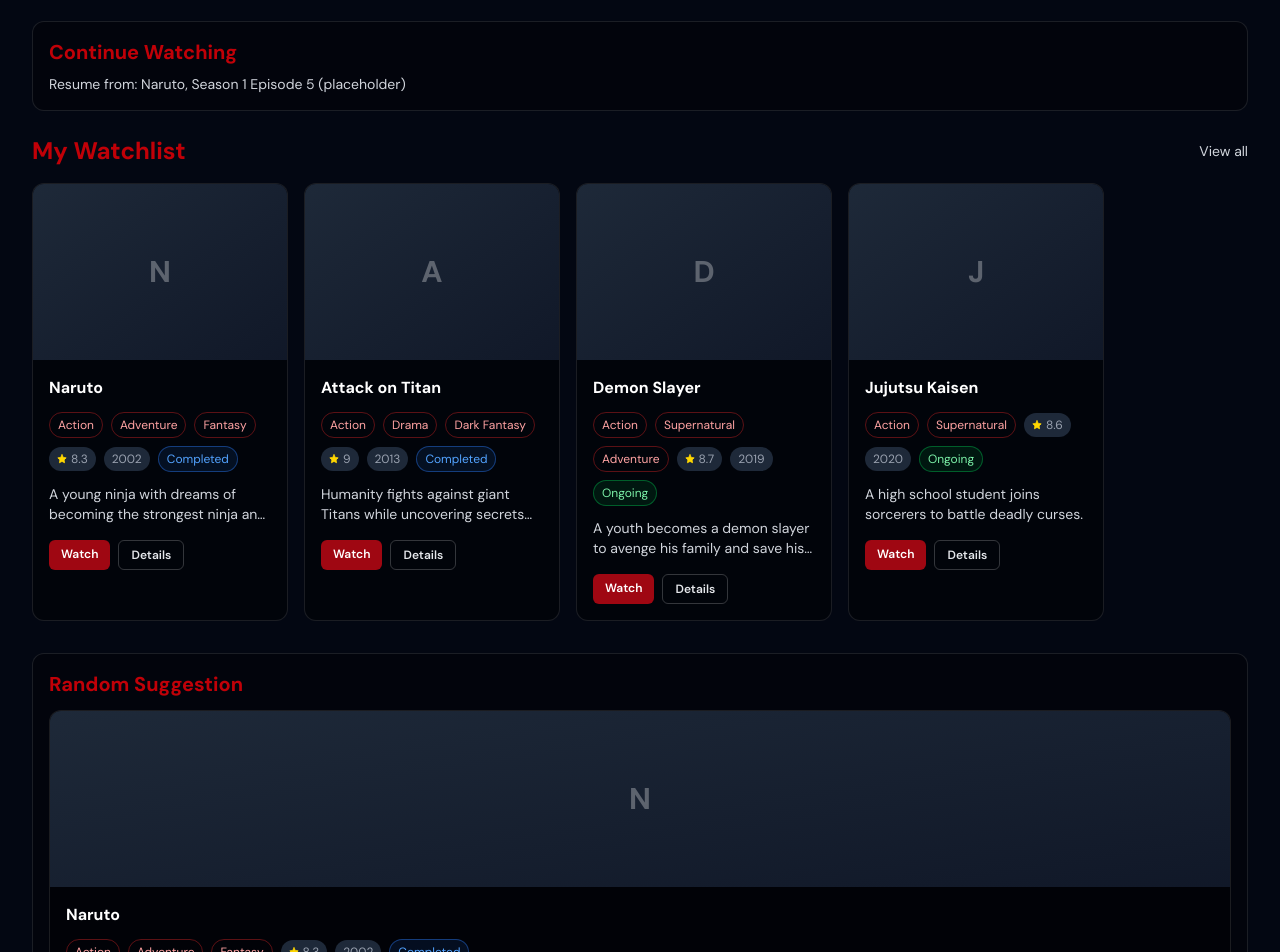
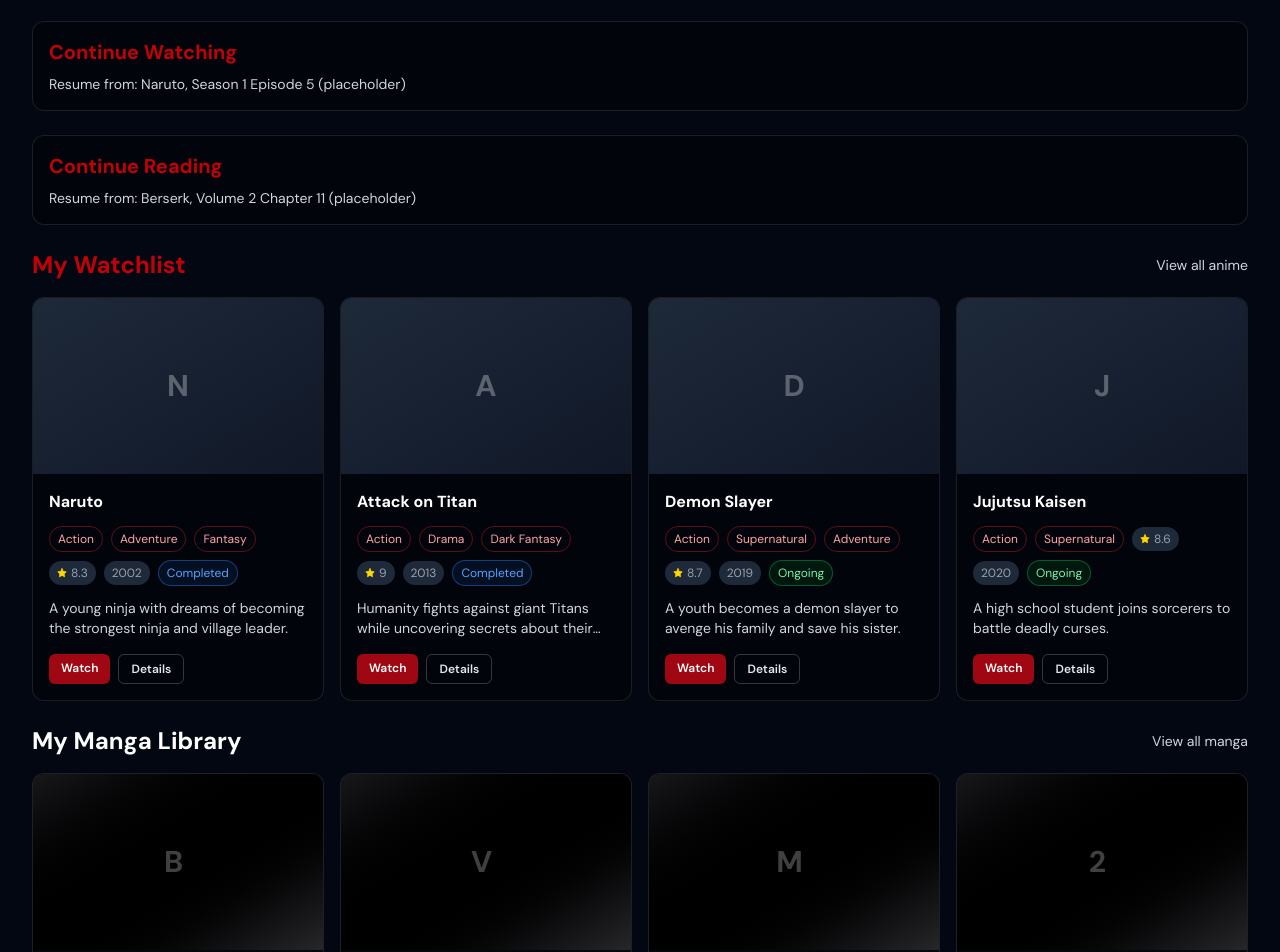
Before and after one commit to steve-0s/AniVerse, a React (Vite) app: page /profile in a window 1280 px wide. Shown: the part 220-1172 px from the top of the page. Built offline with nearby package versions, Linux system fonts and the light colour scheme.

Commit message:
reorganized the file structure

```diff
--- a/src/App.jsx
+++ b/src/App.jsx
@@ -7,16 +7,15 @@
 import SearchResults from './features/anime/screens/search-results.jsx';
 import Schedule from './features/anime/screens/schedule.jsx';
 import Community from './features/anime/screens/community.jsx';
-import Profile from './features/anime/screens/profile.jsx';
 import MangaHome from './features/manga/screens/home.jsx';
 import MangaBrowse from './features/manga/screens/browse.jsx';
 import MangaSearchResults from './features/manga/screens/search-results.jsx';
 import MangaSchedule from './features/manga/screens/schedule.jsx';
 import MangaCommunity from './features/manga/screens/community.jsx';
-import MangaProfile from './features/manga/screens/profile.jsx';
 import MangaReader from './features/manga/screens/manga-reader.jsx';
 import MangaDetailsScreen from './features/manga/screens/manga-details-screen.jsx';
 import NotFound from './features/app/screens/not-found.jsx';
+import SharedProfile from './features/app/screens/profile.jsx';
 
 const App = () => {
   return (
@@ -27,7 +26,7 @@
       <Route path="/search" element={<SearchResults />} />
       <Route path="/schedule" element={<Schedule />} />
       <Route path="/community" element={<Community />} />
-      <Route path="/profile" element={<Profile />} />
+      <Route path="/profile" element={<SharedProfile />} />
       <Route path="/anime/:id" element={<AnimePlayer />} />
       <Route path="/anime/:id/details" element={<AnimeWatchScreen />} />
       <Route path="/manga/home" element={<MangaHome />} />
@@ -35,7 +34,7 @@
       <Route path="/manga/search" element={<MangaSearchResults />} />
       <Route path="/manga/schedule" element={<MangaSchedule />} />
       <Route path="/manga/community" element={<MangaCommunity />} />
-      <Route path="/manga/profile" element={<MangaProfile />} />
+      <Route path="/manga/profile" element={<SharedProfile />} />
       <Route path="/manga/:id" element={<MangaReader />} />
       <Route path="/manga/:id/details" element={<MangaDetailsScreen />} />
       <Route path="*" element={<NotFound />} />
--- /dev/null
+++ b/src/features/anime/components/community-discussion-latest_comments.jsx
@@ -0,0 +1,7 @@
+const CommunityLatestComments = () => {
+    return (
+        <section className='space-y-3'>
+
+        </section>
+    )
+}
--- a/src/features/anime/components/latest-ep.jsx
+++ b/src/features/anime/components/latest-ep.jsx
@@ -14,10 +14,10 @@
         </Link>
       </div>
 
-      <div className="no-scrollbar overflow-x-auto">
-        <div className="grid w-max grid-flow-col gap-4 pb-2">
+      <div>
+        <div className="grid grid-cols-1 gap-4 sm:grid-cols-2 lg:grid-cols-4">
           {items.map((anime) => (
-            <div key={anime.id} className="w-64">
+            <div key={anime.id} className="w-full min-w-0">
               <AnimeCard anime={anime} />
             </div>
           ))}
--- a/src/features/anime/components/random-sugestion.jsx
+++ b/src/features/anime/components/random-sugestion.jsx
@@ -1,13 +1,28 @@
+import { Link } from 'react-router-dom';
+import AnimeCard from './anime-card.jsx';
 import { animeCatalog } from '../data/mock-anime.js';
-import AnimeCard from './anime-card.jsx';
 
 const RandomSuggestion = () => {
-  const randomAnime = animeCatalog[(new Date().getDate() - 1) % animeCatalog.length];
+  const items = [...animeCatalog].sort((a, b) => b.year - a.year).slice(0, 6);
 
   return (
-    <section className="space-y-3 rounded-xl border border-white/10 bg-black/30 p-4">
-      <h3 className="text-xl font-bold text-red-700">Random Suggestion</h3>
-      <AnimeCard anime={randomAnime} />
+    <section className="space-y-4">
+      <div className="flex items-center justify-between">
+        <h3 className="text-2xl font-bold text-red-700">Random</h3>
+        <Link to="/schedule" className="text-sm text-gray-300 hover:text-red-300">
+          View all
+        </Link>
+      </div>
+
+      <div>
+        <div className="grid grid-cols-1 gap-4 sm:grid-cols-2 lg:grid-cols-4">
+          {items.map((anime) => (
+            <div key={anime.id} className="w-full min-w-0">
+              <AnimeCard anime={anime} />
+            </div>
+          ))}
+        </div>
+      </div>
     </section>
   );
 };
--- a/src/features/anime/screens/home.jsx
+++ b/src/features/anime/screens/home.jsx
@@ -4,6 +4,7 @@
 import Top10 from '../components/top-anime-thisSeason.jsx';
 import LatestEpisodes from '../components/latest-ep.jsx';
 import PageContainer from '../../../shared/ui/page-container.jsx';
+import RandomSuggestions from '../components/random-sugestion.jsx'
 
 const Home = () => {
   return (
@@ -15,6 +16,7 @@
           <Trending />
           <Top10 />
           <LatestEpisodes />
+          <RandomSuggestions />
         </div>
       </PageContainer>
     </>
--- /dev/null
+++ b/src/features/app/screens/profile.jsx
@@ -0,0 +1,87 @@
+import { Link } from 'react-router-dom';
+import { useLocation } from 'react-router-dom';
+import { animeCatalog } from '../../anime/data/mock-anime.js';
+import AnimeCard from '../../anime/components/anime-card.jsx';
+import { mangaCatalog } from '../../manga/data/mock-manga.js';
+import MangaCard from '../../manga/components/manga-card.jsx';
+import Header from '../../../shared/components/header.jsx';
+import PageContainer from '../../../shared/ui/page-container.jsx';
+
+const SharedProfile = () => {
+  const { pathname } = useLocation();
+  const isMangaMode = pathname.startsWith('/manga');
+
+  return (
+    <>
+      <Header />
+      <PageContainer
+        title="Profile"
+        subtitle="Your anime watchlist and manga library in one place."
+      >
+        <div className="space-y-6">
+          <section
+            className={`rounded-xl border border-white/10 p-4 ${
+              isMangaMode ? 'bg-zinc-950/80' : 'bg-black/30'
+            }`}
+          >
+            <h3 className={`text-xl font-bold ${isMangaMode ? 'text-white' : 'text-red-700'}`}>
+              Continue Watching
+            </h3>
+            <p className="mt-2 text-sm text-gray-300">
+              Resume from: Naruto, Season 1 Episode 5 (placeholder)
+            </p>
+          </section>
+
+          <section
+            className={`rounded-xl border border-white/10 p-4 ${
+              isMangaMode ? 'bg-zinc-950/80' : 'bg-black/30'
+            }`}
+          >
+            <h3 className={`text-xl font-bold ${isMangaMode ? 'text-white' : 'text-red-700'}`}>
+              Continue Reading
+            </h3>
+            <p className="mt-2 text-sm text-gray-300">
+              Resume from: Berserk, Volume 2 Chapter 11 (placeholder)
+            </p>
+          </section>
+
+          <section className="space-y-4">
+            <div className="flex items-center justify-between">
+              <h3 className="text-2xl font-bold text-red-700">My Watchlist</h3>
+              <Link to="/browse" className="text-sm text-gray-300 hover:text-red-300">
+                View all anime
+              </Link>
+            </div>
+
+            <div className="grid grid-cols-1 gap-4 sm:grid-cols-2 xl:grid-cols-4">
+              {animeCatalog.slice(0, 4).map((anime) => (
+                <div key={anime.id} className="w-full min-w-0">
+                  <AnimeCard anime={anime} />
+                </div>
+              ))}
+            </div>
+          </section>
+
+          <section className="space-y-4">
+            <div className="flex items-center justify-between">
+              <h3 className="text-2xl font-bold text-white">My Manga Library</h3>
+              <Link to="/manga/browse" className="text-sm text-gray-300 hover:text-white">
+                View all manga
+              </Link>
+            </div>
+
+            <div className="grid grid-cols-1 gap-4 sm:grid-cols-2 xl:grid-cols-4">
+              {mangaCatalog.slice(0, 4).map((manga) => (
+                <div key={manga.id} className="w-full min-w-0">
+                  <MangaCard manga={manga} />
+                </div>
+              ))}
+            </div>
+          </section>
+        </div>
+      </PageContainer>
+    </>
+  );
+};
+
+export default SharedProfile;
--- a/src/features/manga/components/latest-chapters.jsx
+++ b/src/features/manga/components/latest-chapters.jsx
@@ -14,8 +14,8 @@
         </Link>
       </div>
 
-      <div className="no-scrollbar overflow-x-auto">
-        <div className="grid w-max grid-flow-col gap-4 pb-2">
+      <div className="no-scrollbar">
+        <div className="grid grid-cols-1 gap-4 sm:grid-cols-2 lg:grid-cols-4">
           {items.map((manga) => (
             <div key={manga.id} className="w-64">
               <MangaCard manga={manga} />
```
